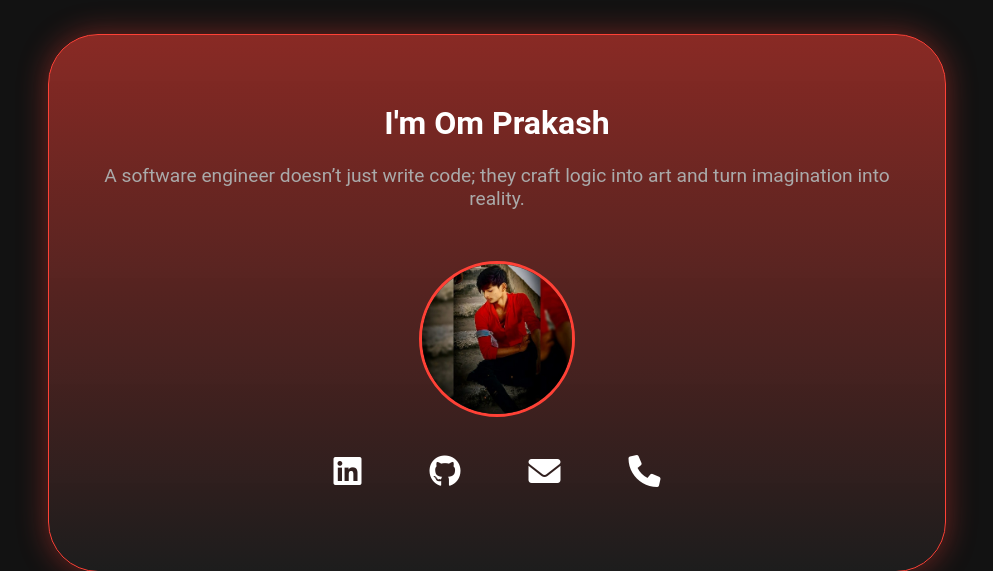
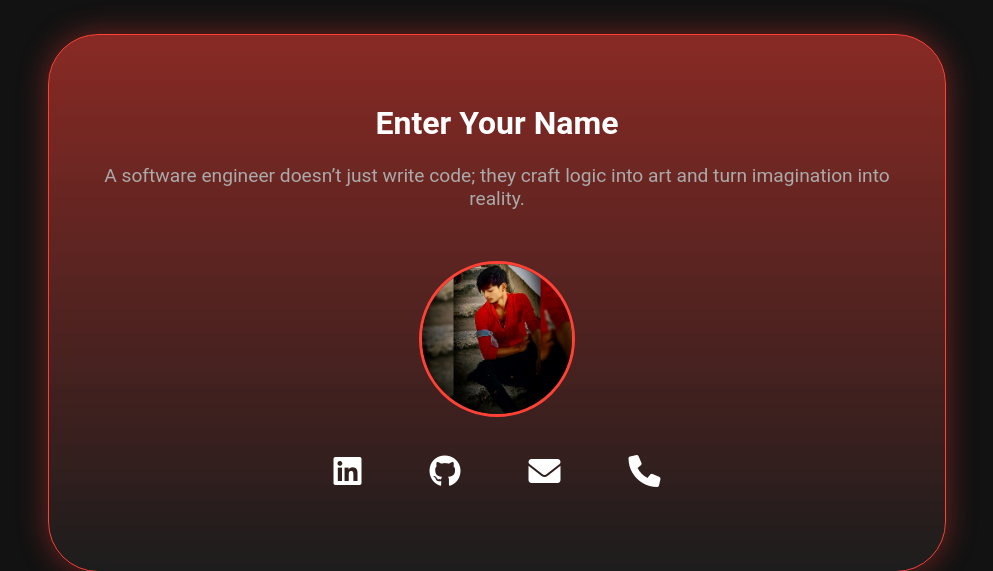
Before and after one commit to sunnydas56/my_portfolio, a Django app: page / in a window 1280 px wide. Shown: the part 130-701 px from the top of the page, without its empty margins (143-1136 px from the left). Run offline with Django 5.2, Linux system fonts and the light colour scheme.

Commit message:
Change heading from 'I'm Om Prakash' to 'Enter Your Name'

```diff
--- a/portfolio/templates/portfolio/home.html
+++ b/portfolio/templates/portfolio/home.html
@@ -5,7 +5,7 @@
 
 {% block content %}
 <div class="home-content">
-    <h1>I'm Om Prakash</h1>
+    <h1>Enter Your Name </h1>
     <p style="font-size: 1.2em; color: #aaa;">A software engineer doesn’t just write code; they craft logic into art and turn imagination into reality.</p>
     <img src="{% static 'portfolio/images/profile.JPG' %}" alt="Profile Photo" class="profile-photo" style="margin-top: 2em;">
 
```
